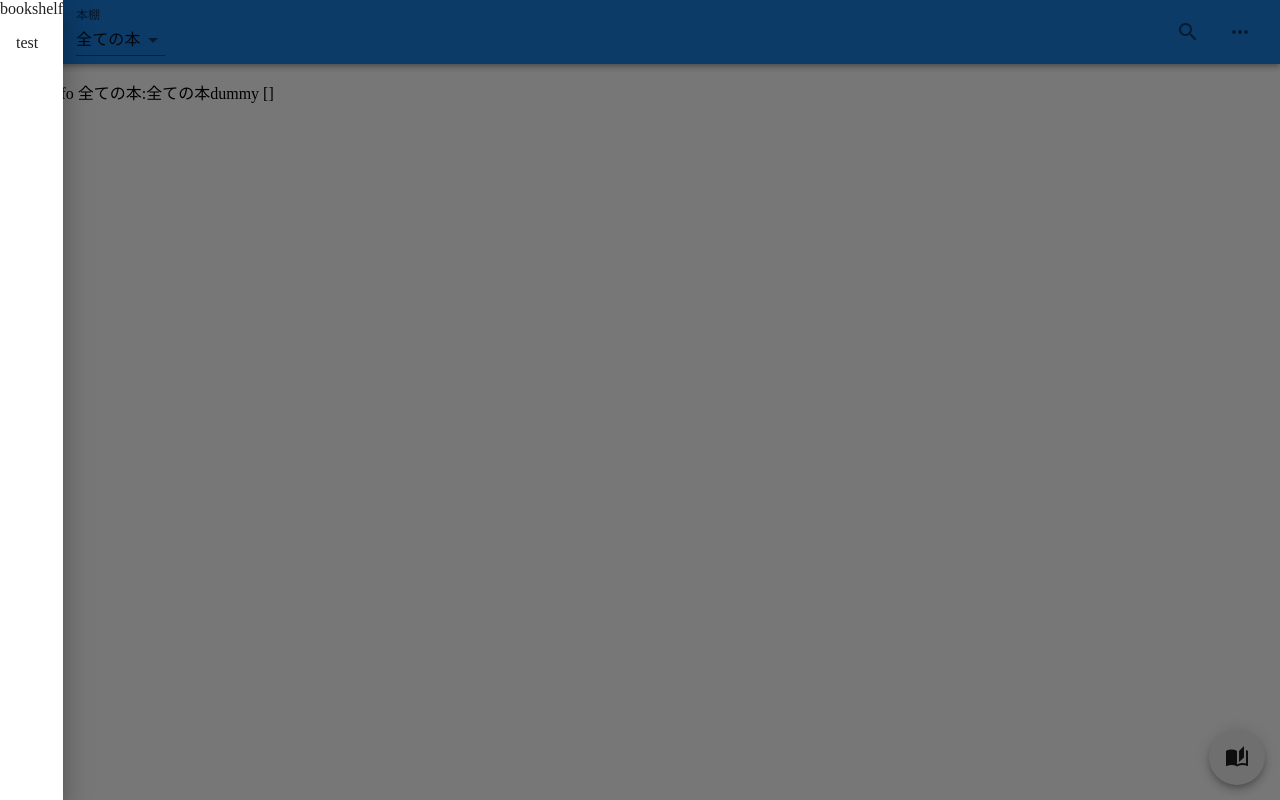
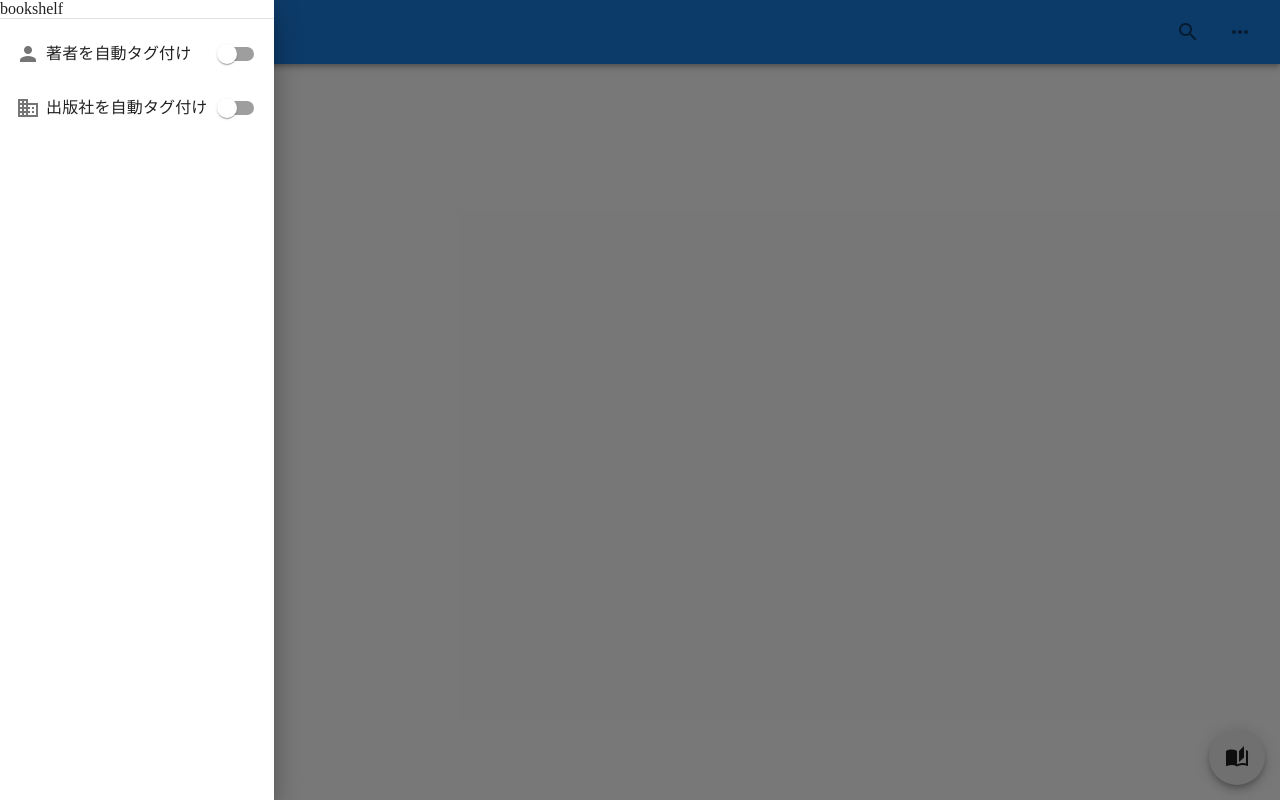
Before and after one commit to 20nc040/bookshelf, a React (Vite) app: page / in a window 1280 px wide. Both pictures are taken after a click on the button "menu". Built offline with nearby package versions, Linux system fonts and the light colour scheme.

Commit message:
自動タグ付け機能を追加

```diff
--- a/src/App.tsx
+++ b/src/App.tsx
@@ -40,6 +40,8 @@ export const App = () => {
   const [currentBook, setCurrentBook] = useState<Book | null>();  // 現在開いている本
   const [currentShelf, setCurrentShelf] = useState<string>("全ての本");  // 現在開いている本棚
   // const [selectedBook, setSelectedBook] = useState<Map>([]); // 選択中の本
+  const [autoTaggingAuthors, setAutoTaggingAuthors] = useState<boolean>(false);  // 本登録時に著者を自動でタグ付けするか
+  const [autoTaggingPublisher, setAutoTaggingPublisher] = useState<boolean>(false);  // 本登録時に発行社を自動でタグ付けするか
 
   // ハンドリング関数
   // サイドバーをトグル
@@ -67,7 +69,15 @@ export const App = () => {
   // handleCurrentBookをBookDialogのonCloseとして渡してもうまくいかなかったので。
   const unsetCurrentBook = () => {
     setCurrentBook(null);
-  }
+  };
+  // 著者の自動タグ付けをトグル
+  const handleAutoTaggingAuthors = () => {
+    setAutoTaggingAuthors((current) => !current);
+  };
+  // 発行社の自動タグ付けをトグル
+  const handleAutoTaggingPublisher = () => {
+    setAutoTaggingPublisher((current) => !current);
+  };
 
   // 本の更新
   const updateBook = (editedBook: Book) => {
@@ -128,6 +138,10 @@ export const App = () => {
       <SideBar
         sideBarOpen={sideBarOpen}
         onCloseSideBar={handleToggleSideBar}
+        autoTaggingAuthors={autoTaggingAuthors}
+        handleAutoTaggingAuthors={handleAutoTaggingAuthors}
+        autoTaggingPublisher={autoTaggingPublisher}
+        handleAutoTaggingPublisher={handleAutoTaggingPublisher}
       />
       <MoreTool
         open={moreToolOpen}
@@ -140,6 +154,8 @@ export const App = () => {
           book={currentBook}
           updateBook={updateBook}
           deleteBook={deleteBook}
+          autoTaggingAuthors={autoTaggingAuthors}
+          autoTaggingPublisher={autoTaggingPublisher}
           addShelf={addShelf}
           open={Boolean(currentBook)}
           onClose={unsetCurrentBook}
--- a/src/Book.ts
+++ b/src/Book.ts
@@ -11,12 +11,18 @@ export type Book = {
   tags_set?: Set<string>;
 };
 
-export function getTaggedBook(book: Book, addShelf: (tag: string) => void): Book {
+export function getTaggedBook(book: Book, taggingAuthors: boolean, taggingPublisher: boolean, addShelf: (tag: string) => void): Book {
   if (book.tags != null) {
-    const tags_list = book.tags.trim().split(",");
-    tags_list.forEach((tag) => tag.trim());
-    book.tags_set = new Set(tags_list);
-    tags_list.forEach((tag) => addShelf(tag));
+    const tagsList = book.tags.trim().split(",");
+    if (taggingAuthors && book.authors != null) {
+      tagsList.push(...book.authors.trim().split(","));
+    }
+    if (taggingPublisher && book.publisher != null) {
+      tagsList.push(...book.publisher.trim().split(","));
+    }
+    tagsList.forEach((tag) => tag.trim());
+    book.tags_set = new Set(tagsList);
+    tagsList.forEach((tag) => addShelf(tag));
   }
   return book;
 }
--- a/src/components/BookDialog.tsx
+++ b/src/components/BookDialog.tsx
@@ -11,12 +11,14 @@ type Props = {
   book: Book;
   updateBook: (editedBook: Book) => void;
   deleteBook: (deletingBookId: string) => void;
+  autoTaggingAuthors: boolean;
+  autoTaggingPublisher: boolean;
   addShelf: (newTag: string) => void;
   open: boolean;
   onClose: () => void;
 };
 
-export const BookDialog = ({ book, updateBook, deleteBook, addShelf, open, onClose }: Props) => {
+export const BookDialog = ({ book, updateBook, deleteBook, autoTaggingAuthors, autoTaggingPublisher, addShelf, open, onClose }: Props) => {
 
   const { register, handleSubmit, setValue, getValues, reset, formState: { errors }, } = useForm<Book>({ defaultValues: book });
   const onDelete = () => {
@@ -24,7 +26,7 @@ export const BookDialog = ({ book, updateBook, deleteBook, addShelf, open, onClo
     onClose();
   };
   const onSubmit: SubmitHandler<Book> = (editedBook: Book) => {
-    editedBook = getTaggedBook(editedBook, addShelf);
+    editedBook = getTaggedBook(editedBook, autoTaggingAuthors, autoTaggingPublisher, addShelf);
     updateBook(editedBook);
     onClose();
   };
--- a/src/components/SideBar.tsx
+++ b/src/components/SideBar.tsx
@@ -1,11 +1,15 @@
-import { Drawer, List, ListItem } from "@mui/material";
+import { Divider, Drawer, Icon, List, ListItem, ListItemIcon, ListItemText, Switch } from "@mui/material";
 
 type Props = {
   sideBarOpen: boolean;
   onCloseSideBar: () => void;
+  autoTaggingAuthors: boolean;
+  handleAutoTaggingAuthors: () => void;
+  autoTaggingPublisher: boolean;
+  handleAutoTaggingPublisher: () => void;
 };
 
-export const SideBar = ({ sideBarOpen, onCloseSideBar }: Props) => {
+export const SideBar = ({ sideBarOpen, onCloseSideBar, autoTaggingAuthors, handleAutoTaggingAuthors, autoTaggingPublisher, handleAutoTaggingPublisher }: Props) => {
   return (
     <Drawer
       open={sideBarOpen}
@@ -14,11 +18,31 @@ export const SideBar = ({ sideBarOpen, onCloseSideBar }: Props) => {
       <div>
         bookshelf
       </div>
-      <List>
+      <Divider />
+      <List >
         <ListItem>
-          test
+          <ListItemIcon style={{ minWidth: "30px" }}>
+            <Icon>person</Icon>
+          </ListItemIcon>
+          <ListItemText primary="著者を自動タグ付け" />
+          <Switch
+            edge="end"
+            onChange={handleAutoTaggingAuthors}
+            checked={autoTaggingAuthors}
+          />
+        </ListItem>
+        <ListItem>
+          <ListItemIcon style={{ minWidth: "30px" }}>
+            <Icon>business</Icon>
+          </ListItemIcon>
+          <ListItemText primary="出版社を自動タグ付け" />
+          <Switch
+            edge="end"
+            onChange={handleAutoTaggingPublisher}
+            checked={autoTaggingPublisher}
+          />
         </ListItem>
       </List>
-    </Drawer>
+    </Drawer >
   );
 };
```
